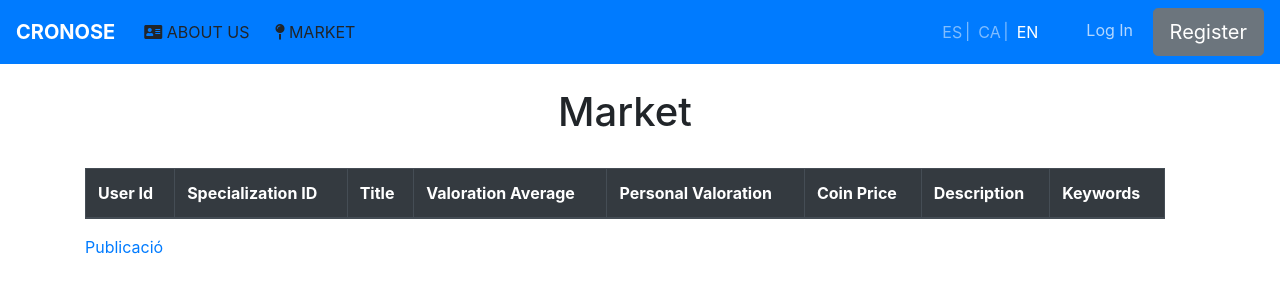
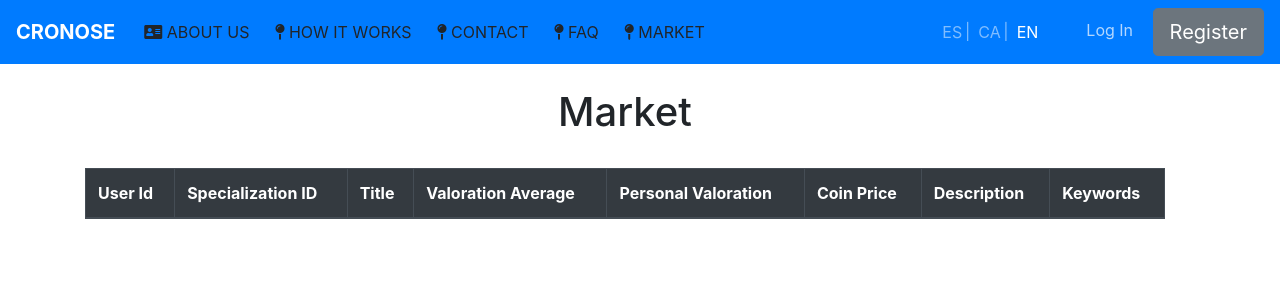
Before and after one commit to marcjoancr/cronose, a PHP site: page /market in a window 1280 px wide. Shown: the top 300 px of the page. Run offline with PHP 8.4, Linux system fonts and the light colour scheme; data that the repository does not hold is empty; a stand-in replaces the project's code that opens the database connection; some libraries are stand-ins or nearby versions.

Commit message:
Updating nav and market

```diff
--- a/cronose-front/views/components/nav.php
+++ b/cronose-front/views/components/nav.php
@@ -70,6 +70,15 @@
           <a class="btn" href="/about-us"><i class="fa fa-address-card"></i> ABOUT US</a>
         </li>
         <li class="nav-item">
+          <a class="btn" href="/home"><i class="fas fa-map-pin"></i> HOW IT WORKS</a>
+        </li>
+        <li class="nav-item">
+          <a class="btn" href="/home"><i class="fas fa-map-pin"></i> CONTACT</a>
+        </li>
+        <li class="nav-item">
+          <a class="btn" href="/home"><i class="fas fa-map-pin"></i> FAQ</a>
+        </li>
+        <li class="nav-item">
           <a class="btn" href="/market"><i class="fas fa-map-pin"></i> MARKET</a>
         </li>
       </ul>
--- a/cronose-front/views/market.php
+++ b/cronose-front/views/market.php
@@ -35,6 +35,8 @@
 		</table>
 
 	</div>
+	 <?php if (isset($_SESSION['user'])):?>
 	<a href="/work">Publicació</a>
+	<?php endif; ?>
 
 <?php require $_SERVER['DOCUMENT_ROOT'].'/views/layouts/footer.php';?>
```
